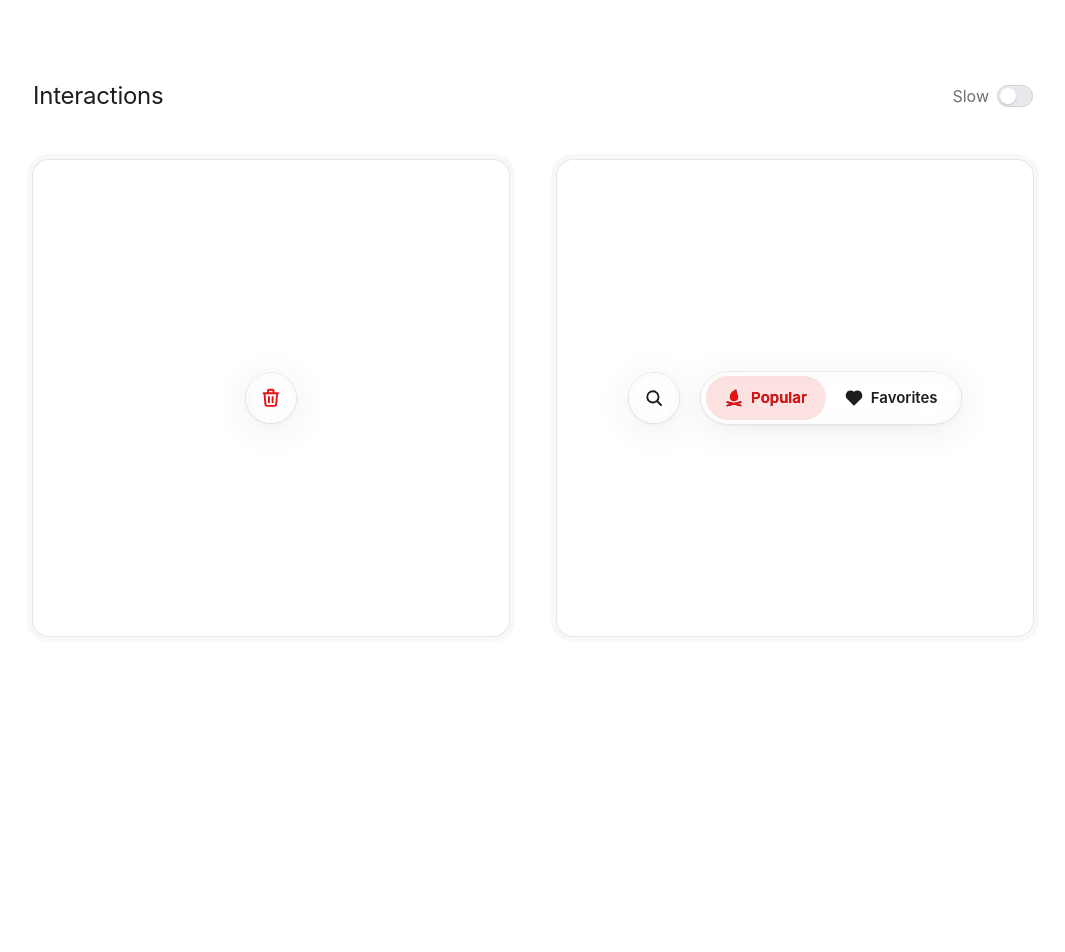
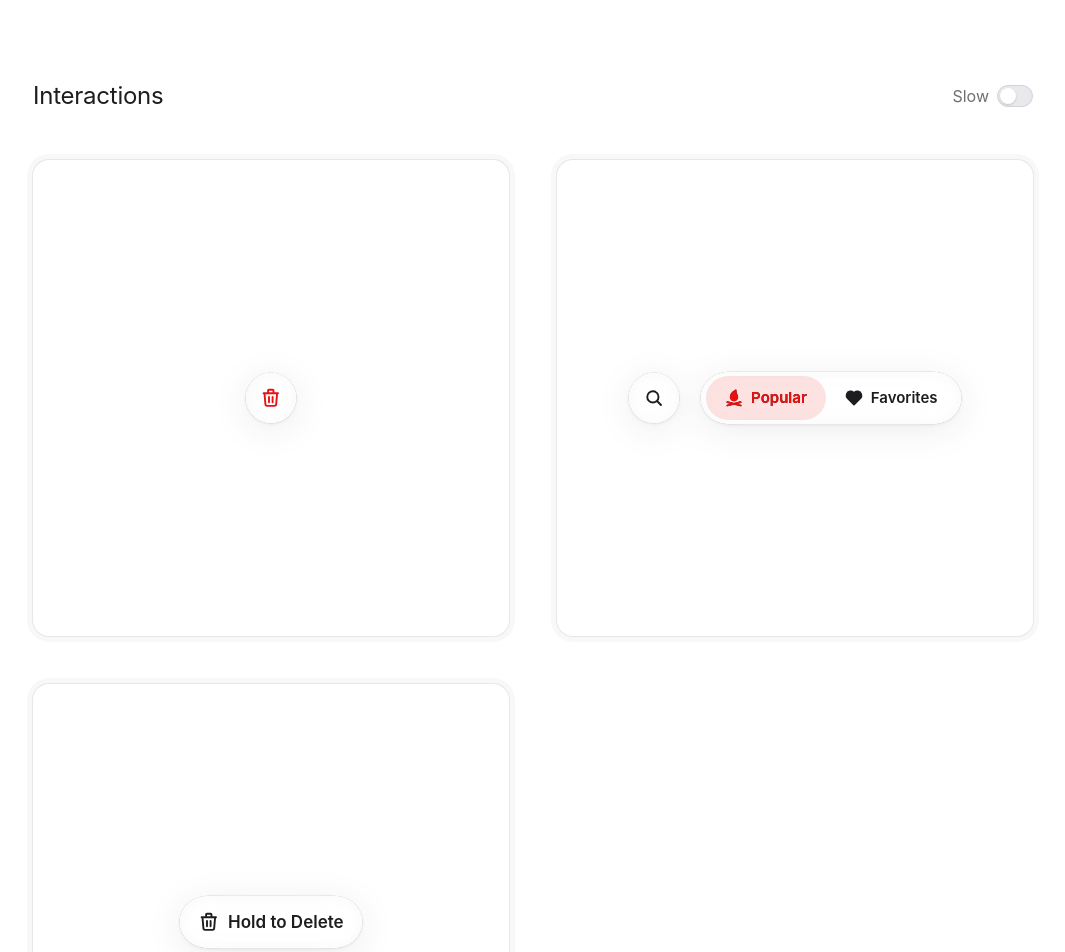
Before and after one commit to kaiser54/gooey-button, a React (Vite) app: page / in a window 1280 px wide. Shown: the top 952 px of the page, without its empty margins (107-1172 px from the left). Before the commit the page ends 800 px from the top, so only its background shows below. Built offline with nearby package versions, Linux system fonts and the light colour scheme.

Commit message:
Add a hold-to-delete clip fill and settle press without slowing Cancel.

```diff
--- a/src/App.tsx
+++ b/src/App.tsx
@@ -1,4 +1,5 @@
 import { DeleteMorph } from "./DeleteMorph"
+import { HoldMorph } from "./HoldMorph"
 import { SearchMorph } from "./SearchMorph"
 import { SlowMotionToggle } from "./slow-motion"
 import { SkipLink, Well } from "./ui"
@@ -6,6 +7,7 @@ import { SkipLink, Well } from "./ui"
 const ITEMS = [
   { id: "delete", node: <DeleteMorph /> },
   { id: "search", node: <SearchMorph /> },
+  { id: "hold", node: <HoldMorph /> },
 ] as const
 
 function App() {
--- a/src/DeleteMorph.tsx
+++ b/src/DeleteMorph.tsx
@@ -13,7 +13,7 @@ import {
   type PointerEvent as ReactPointerEvent,
 } from "react"
 import { CONTROL, MOTION } from "./design-system"
-import { mix, SPEED, useSlowMotion } from "./slow-motion"
+import { mix, SPEED, SLOW_SCALE, useSlowMotion } from "./slow-motion"
 
 const SIZE = CONTROL.size
 const PILL_W = 156
@@ -24,7 +24,18 @@ const IDLE_X = (CLUSTER_OPEN - SIZE) / 2
 const CANCEL_SCALE_FROM = 0.3
 const TRAVEL = TARGET_X - IDLE_X
 const CANCEL_DELAY = MOTION.cancelDelay
+const HOVER_OUT = MOTION.hoverScale
 const PRESS_IN = MOTION.pressScale
+
+const DELETE_SPEED = {
+  min: { open: 1.1, close: 0.8, bounceOpen: 0.35, bounceClose: 0.3 },
+  max: {
+    open: 1.1 * SLOW_SCALE,
+    close: 0.8 * SLOW_SCALE,
+    bounceOpen: SPEED.max.bounceOpen,
+    bounceClose: SPEED.max.bounceClose,
+  },
+}
 
 function clamp01(value: number) {
   return value < 0 ? 0 : value > 1 ? 1 : value
@@ -66,6 +77,9 @@ export function DeleteMorph() {
   const [pressed, setPressed] = useState<"delete" | "confirm" | "cancel" | null>(
     null,
   )
+  const [hovered, setHovered] = useState<"delete" | "confirm" | "cancel" | null>(
+    null,
+  )
   const reduceMotion = useReducedMotion()
   const deleteRef = useRef<HTMLButtonElement>(null)
   const confirmRef = useRef<HTMLButtonElement>(null)
@@ -91,18 +105,19 @@ export function DeleteMorph() {
 
   const springOpen: Transition = {
     type: "spring",
-    duration: mix(SPEED.min.open, SPEED.max.open, speedT),
-    bounce: mix(SPEED.min.bounceOpen, SPEED.max.bounceOpen, speedT),
+    duration: mix(DELETE_SPEED.min.open, DELETE_SPEED.max.open, speedT),
+    bounce: mix(DELETE_SPEED.min.bounceOpen, DELETE_SPEED.max.bounceOpen, speedT),
   }
   const springClose: Transition = {
     type: "spring",
-    duration: mix(SPEED.min.close, SPEED.max.close, speedT),
-    bounce: mix(SPEED.min.bounceClose, SPEED.max.bounceClose, speedT),
+    duration: mix(DELETE_SPEED.min.close, DELETE_SPEED.max.close, speedT),
+    bounce: mix(DELETE_SPEED.min.bounceClose, DELETE_SPEED.max.bounceClose, speedT),
   }
   const transition = reduceMotion ? reduced : open ? springOpen : springClose
   const press: Transition = {
+    type: "spring",
     duration: MOTION.pressDuration * scale,
-    ease: MOTION.ease,
+    bounce: MOTION.chipBounce,
   }
   const cancelDelay = open ? CANCEL_DELAY * scale : 0
   const layoutTransition: Transition = reduceMotion
@@ -141,7 +156,11 @@ export function DeleteMorph() {
   useEffect(() => {
     if (!open) return
     const onKey = (event: KeyboardEvent) => {
-      if (event.key === "Escape") setOpen(false)
+      if (event.key === "Escape") {
+        setHovered(null)
+        setPressed(null)
+        setOpen(false)
+      }
     }
     window.addEventListener("keydown", onKey)
     return () => window.removeEventListener("keydown", onKey)
@@ -149,13 +168,23 @@ export function DeleteMorph() {
 
   const close = () => {
     setPressed(null)
+    setHovered(null)
     setOpen(false)
   }
-  const pressScale = (key: "delete" | "confirm" | "cancel") =>
-    pressed === key ? PRESS_IN : 1
-  const cancelScale = (open ? 1 : CANCEL_SCALE_FROM) * pressScale("cancel")
+  const feedbackScale = (key: "delete" | "confirm" | "cancel") => {
+    if (pressed === key) return PRESS_IN
+    if (key !== "cancel" && hovered === key) return HOVER_OUT
+    return 1
+  }
+  const cancelScale =
+    (open ? 1 : CANCEL_SCALE_FROM) * (pressed === "cancel" ? PRESS_IN : 1)
 
   const bindPress = (key: "delete" | "confirm" | "cancel") => ({
+    onPointerEnter: (event: ReactPointerEvent<HTMLButtonElement>) => {
+      if (event.pointerType !== "mouse" && event.pointerType !== "pen") return
+      setHovered(key)
+    },
+    onPointerLeave: () => setHovered(null),
     onPointerDown: (event: ReactPointerEvent<HTMLButtonElement>) => {
       event.currentTarget.setPointerCapture(event.pointerId)
       setPressed(key)
@@ -199,7 +228,7 @@ export function DeleteMorph() {
           animate={{
             width: open ? PILL_W : SIZE,
             x: open ? 0 : IDLE_X,
-            scale: pressScale(open ? "confirm" : "delete"),
+            scale: feedbackScale(open ? "confirm" : "delete"),
           }}
           transition={layoutTransition}
         />
@@ -231,7 +260,7 @@ export function DeleteMorph() {
           animate={{
             width: open ? PILL_W : SIZE,
             x: open ? 0 : IDLE_X,
-            scale: pressScale("delete"),
+            scale: feedbackScale("delete"),
           }}
           transition={layoutTransition}
           style={{ pointerEvents: open ? "none" : "auto" }}
@@ -239,6 +268,7 @@ export function DeleteMorph() {
           onClick={(event) => {
             openedByPointer.current = event.detail > 0
             setPressed(null)
+            setHovered(null)
             setOpen(true)
           }}
         />
@@ -253,7 +283,7 @@ export function DeleteMorph() {
           animate={{
             width: open ? PILL_W : SIZE,
             x: open ? 0 : IDLE_X,
-            scale: pressScale("confirm"),
+            scale: feedbackScale("confirm"),
           }}
           transition={layoutTransition}
           style={{ pointerEvents: open ? "auto" : "none" }}
@@ -263,6 +293,11 @@ export function DeleteMorph() {
           <motion.span
             className="flow-icon"
             aria-hidden="true"
+            initial={false}
+            animate={{
+              scale: open ? 1 : pressed === "delete" ? PRESS_IN : 1,
+            }}
+            transition={press}
             style={{ filter: iconFilter, opacity: deleteOpacity }}
           >
             <TrashIcon />
--- /dev/null
+++ b/src/HoldMorph.tsx
@@ -0,0 +1,162 @@
+import { motion, useReducedMotion, type Transition } from "motion/react"
+import {
+  useState,
+  type KeyboardEvent as ReactKeyboardEvent,
+  type PointerEvent as ReactPointerEvent,
+} from "react"
+import { MOTION } from "./design-system"
+import { useSlowMotion } from "./slow-motion"
+
+const HOVER_OUT = MOTION.hoverScale
+const PRESS_IN = MOTION.pressScale
+
+function TrashIcon() {
+  return (
+    <svg
+      className="trash-icon"
+      xmlns="http://www.w3.org/2000/svg"
+      viewBox="0 0 24 24"
+      aria-hidden="true"
+      focusable="false"
+    >
+      <path
+        fill="none"
+        stroke="currentColor"
+        strokeLinecap="round"
+        strokeLinejoin="round"
+        strokeWidth="2.1"
+        d="M4 7h16m-10 4v6m4-6v6M5 7l1 12a2 2 0 0 0 2 2h8a2 2 0 0 0 2-2l1-12M9 7V4a1 1 0 0 1 1-1h4a1 1 0 0 1 1 1v3"
+      />
+    </svg>
+  )
+}
+
+function HoldLabel() {
+  return (
+    <>
+      <TrashIcon />
+      Hold to Delete
+    </>
+  )
+}
+
+export function HoldMorph() {
+  const { scale } = useSlowMotion()
+  const reduceMotion = useReducedMotion()
+  const [holding, setHolding] = useState(false)
+  const [pressed, setPressed] = useState(false)
+  const [hovered, setHovered] = useState(false)
+
+  const press: Transition = {
+    type: "spring",
+    duration: MOTION.pressDuration * scale,
+    bounce: MOTION.chipBounce,
+  }
+  const feedback = pressed ? PRESS_IN : hovered ? HOVER_OUT : 1
+  const layout = { scale: feedback }
+
+  const bindPress = {
+    onPointerEnter: (event: ReactPointerEvent<HTMLButtonElement>) => {
+      if (event.pointerType !== "mouse" && event.pointerType !== "pen") return
+      setHovered(true)
+    },
+    onPointerLeave: () => setHovered(false),
+    onPointerDown: (event: ReactPointerEvent<HTMLButtonElement>) => {
+      event.currentTarget.setPointerCapture(event.pointerId)
+      setPressed(true)
+      setHolding(true)
+    },
+    onPointerUp: () => {
+      setPressed(false)
+      setHolding(false)
+    },
+    onPointerCancel: () => {
+      setPressed(false)
+      setHolding(false)
+    },
+    onKeyDown: (event: ReactKeyboardEvent<HTMLButtonElement>) => {
+      if (event.repeat) return
+      if (event.key !== " " && event.key !== "Enter") return
+      event.preventDefault()
+      setPressed(true)
+      setHolding(true)
+    },
+    onKeyUp: (event: ReactKeyboardEvent<HTMLButtonElement>) => {
+      if (event.key !== " " && event.key !== "Enter") return
+      setPressed(false)
+      setHolding(false)
+    },
+    onContextMenu: (event: ReactPointerEvent<HTMLButtonElement>) => {
+      event.preventDefault()
+    },
+  }
+
+  return (
+    <div
+      className="cluster hold-scene"
+      data-holding={holding || undefined}
+      style={{
+        ["--hold-duration" as string]: `${MOTION.holdDuration * scale}s`,
+        ["--hold-release" as string]: `${
+          (reduceMotion ? MOTION.reducedDuration : MOTION.holdRelease) * scale
+        }s`,
+      }}
+    >
+      <span className="hold-sizer" aria-hidden="true">
+        <HoldLabel />
+      </span>
+
+      <svg className="goo-defs" aria-hidden="true" focusable="false">
+        <defs>
+          <filter
+            id="goo-hold"
+            x="-50%"
+            y="-50%"
+            width="200%"
+            height="200%"
+            colorInterpolationFilters="sRGB"
+          >
+            <feGaussianBlur in="SourceGraphic" stdDeviation="8" result="blur" />
+            <feColorMatrix
+              in="blur"
+              mode="matrix"
+              values="1 0 0 0 0  0 1 0 0 0  0 0 1 0 0  0 0 0 22 -12"
+              result="goo"
+            />
+          </filter>
+        </defs>
+      </svg>
+
+      <div className={reduceMotion ? "gooey gooey-hold gooey-flat" : "gooey gooey-hold"}>
+        <motion.div
+          className="blob"
+          initial={false}
+          animate={layout}
+          transition={press}
+        >
+          <span className="hold-fill" aria-hidden="true" />
+        </motion.div>
+      </div>
+
+      <div className="hits">
+        <motion.button
+          type="button"
+          className="hit hold-hit"
+          aria-label="Hold to delete"
+          aria-busy={holding}
+          initial={false}
+          animate={layout}
+          transition={press}
+          {...bindPress}
+        >
+          <span className="hold-layer" aria-hidden="true">
+            <HoldLabel />
+          </span>
+          <span className="hold-layer hold-ink" aria-hidden="true">
+            <HoldLabel />
+          </span>
+        </motion.button>
+      </div>
+    </div>
+  )
+}
--- a/src/SearchMorph.tsx
+++ b/src/SearchMorph.tsx
@@ -20,6 +20,7 @@ import { mix, SPEED, SLOW_SCALE, useSlowMotion } from "./slow-motion"
 const SIZE = CONTROL.size
 const GAP = CONTROL.gap
 const TABS_X = SIZE + GAP
+const HOVER_OUT = MOTION.hoverScale
 const PRESS_IN = MOTION.pressScale
 
 const SEARCH_SPEED = {
@@ -104,6 +105,7 @@ export function SearchMorph() {
   const [query, setQuery] = useState("")
   const [tab, setTab] = useState<TabId>("popular")
   const [pressed, setPressed] = useState<"search" | "close" | null>(null)
+  const [hovered, setHovered] = useState<"search" | "close" | null>(null)
   const reduceMotion = useReducedMotion()
   const searchRef = useRef<HTMLButtonElement>(null)
   const inputRef = useRef<HTMLInputElement>(null)
@@ -167,8 +169,9 @@ export function SearchMorph() {
   }
   const morphTransition = reduceMotion ? reduced : open ? springOpen : springClose
   const press: Transition = {
+    type: "spring",
     duration: MOTION.pressDuration * scale,
-    ease: MOTION.ease,
+    bounce: MOTION.chipBounce,
   }
   const chipTransition: Transition = reduceMotion
     ? reduced
@@ -237,6 +240,7 @@ export function SearchMorph() {
     if (!open) return
     const onKey = (event: KeyboardEvent) => {
       if (event.key === "Escape") {
+        setHovered(null)
         setMorphing(true)
         setOpen(false)
       }
@@ -247,13 +251,22 @@ export function SearchMorph() {
 
   const close = () => {
     setPressed(null)
+    setHovered(null)
     setMorphing(true)
     setOpen(false)
   }
-  const pressScale = (key: "search" | "close") =>
-    pressed === key ? PRESS_IN : 1
+  const feedbackScale = (key: "search" | "close") => {
+    if (pressed === key) return PRESS_IN
+    if (hovered === key) return HOVER_OUT
+    return 1
+  }
 
   const bindPress = (key: "search" | "close") => ({
+    onPointerEnter: (event: ReactPointerEvent<HTMLButtonElement>) => {
+      if (event.pointerType !== "mouse" && event.pointerType !== "pen") return
+      setHovered(key)
+    },
+    onPointerLeave: () => setHovered(null),
     onPointerDown: (event: ReactPointerEvent<HTMLButtonElement>) => {
       event.currentTarget.setPointerCapture(event.pointerId)
       setPressed(key)
@@ -272,12 +285,12 @@ export function SearchMorph() {
   const searchLayout = {
     width: open ? pillW : SIZE,
     x: 0,
-    scale: open ? 1 : pressScale("search"),
+    scale: open ? 1 : feedbackScale("search"),
   }
   const tabsLayout = {
     width: open ? SIZE : pillW,
     x: open ? targetX : TABS_X,
-    scale: open ? pressScale("close") : 1,
+    scale: open ? feedbackScale("close") : 1,
   }
 
   return (
@@ -338,6 +351,7 @@ export function SearchMorph() {
           {...bindPress("search")}
           onClick={() => {
             setPressed(null)
+            setHovered(null)
             setMorphing(true)
             setOpen(true)
           }}
@@ -353,9 +367,16 @@ export function SearchMorph() {
           transition={layoutTransition}
           style={{ pointerEvents: open ? "auto" : "none" }}
         >
-          <span className="search-icon-slot">
+          <motion.span
+            className="search-icon-slot"
+            initial={false}
+            animate={{
+              scale: open ? 1 : pressed === "search" ? PRESS_IN : 1,
+            }}
+            transition={press}
+          >
             <SearchIcon />
-          </span>
+          </motion.span>
           <motion.div className="hit-blur" style={{ filter: contentFilter }}>
             <div className="hit-clip search-field-clip">
               <motion.span
--- a/src/design-system/theme.css
+++ b/src/design-system/theme.css
@@ -28,7 +28,7 @@
 
   --ease-out-quart: cubic-bezier(0.23, 1, 0.32, 1);
 
-  --duration-press: 120ms;
+  --duration-press: 320ms;
   --duration-switch: 140ms;
   --duration-reduced: 200ms;
 
--- a/src/morph.css
+++ b/src/morph.css
@@ -45,6 +45,14 @@
 }
 
 .gooey-search.gooey-flat {
+  filter: var(--filter-lift);
+}
+
+.gooey-hold {
+  filter: url("#goo-hold") var(--filter-lift);
+}
+
+.gooey-hold.gooey-flat {
   filter: var(--filter-lift);
 }
 
@@ -302,6 +310,88 @@
   stroke-linejoin: round;
 }
 
+.hold-scene {
+  width: max-content;
+}
+
+.hold-sizer {
+  display: inline-flex;
+  align-items: center;
+  gap: 0.5rem;
+  height: var(--spacing-control);
+  padding: 0 1.35rem;
+  visibility: hidden;
+  font-family: var(--font-sans);
+  font-size: 1.0625rem;
+  font-weight: 600;
+  line-height: 1;
+  white-space: nowrap;
+  pointer-events: none;
+}
+
+.hold-scene .blob,
+.hold-hit {
+  width: 100%;
+}
+
+.hold-scene .blob {
+  overflow: hidden;
+}
+
+.hold-hit {
+  display: grid;
+  place-items: stretch;
+  overflow: hidden;
+  color: var(--color-control);
+}
+
+.hold-layer {
+  grid-area: 1 / 1;
+  display: flex;
+  align-items: center;
+  justify-content: center;
+  gap: 0.5rem;
+  width: 100%;
+  height: 100%;
+  padding: 0 1.35rem;
+  box-sizing: border-box;
+  line-height: 1;
+  white-space: nowrap;
+}
+
+.hold-layer .trash-icon {
+  display: block;
+  flex-shrink: 0;
+}
+
+.hold-fill,
+.hold-ink {
+  pointer-events: none;
+  clip-path: inset(0 100% 0 0);
+  transition-property: clip-path;
+  transition-duration: var(--hold-release, 0.2s);
+  transition-timing-function: var(--ease-out-quart);
+}
+
+.hold-fill {
+  position: absolute;
+  inset: 0;
+  border-radius: inherit;
+  background: var(--color-chip);
+}
+
+.hold-ink {
+  z-index: 1;
+  color: var(--color-danger);
+}
+
+.hold-scene[data-holding] .hold-fill,
+.hold-scene[data-holding] .hold-ink {
+  clip-path: inset(0 0 0 0);
+  transition-duration: var(--hold-duration, 1.6s);
+  transition-timing-function: linear;
+}
+
 @media (prefers-reduced-motion: reduce) {
   .gooey {
     filter: var(--filter-lift);
```
Also changed, not shown: src/design-system/motion.ts (+5 -2 lines), 1 other file (tests, documents, lock files or other folders).
